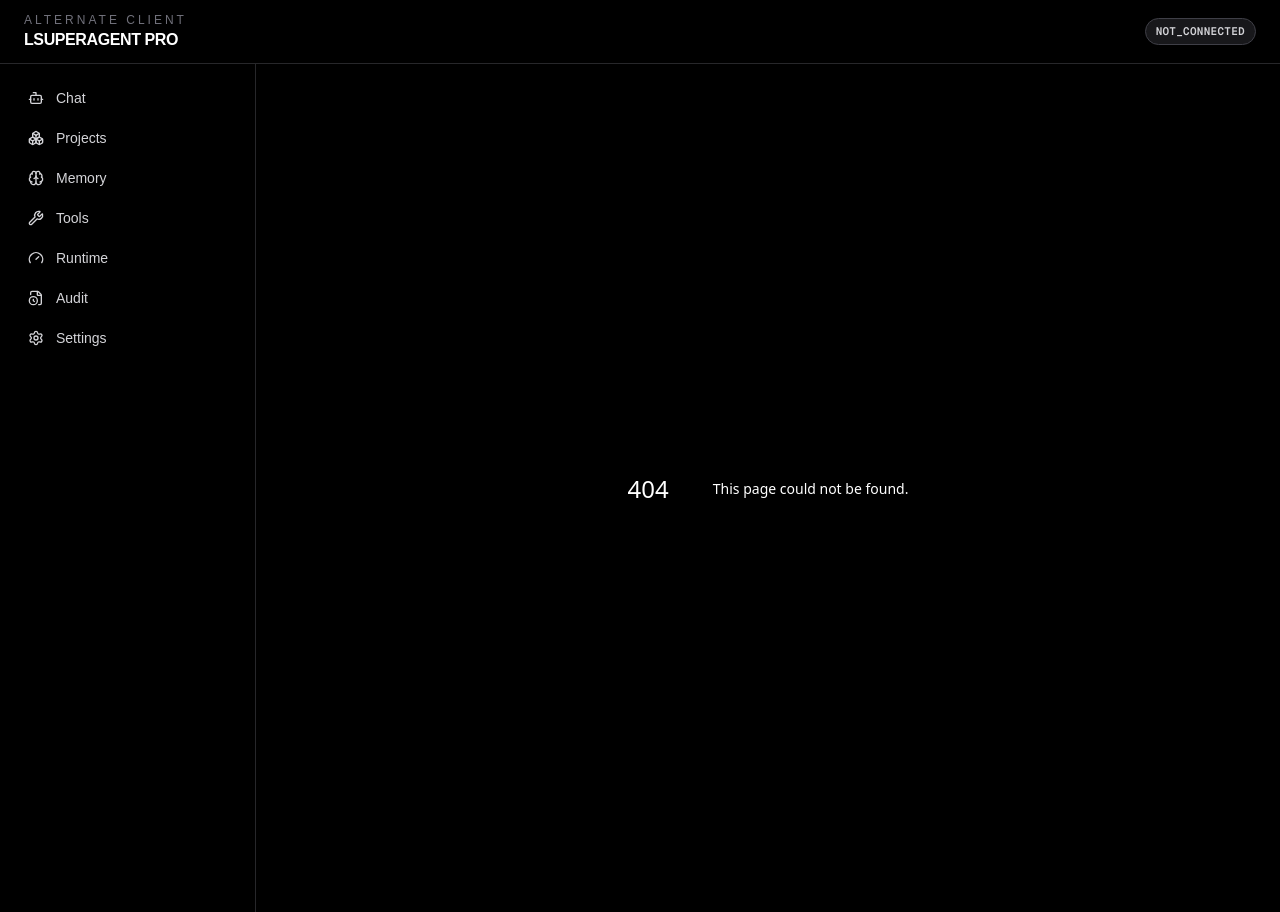
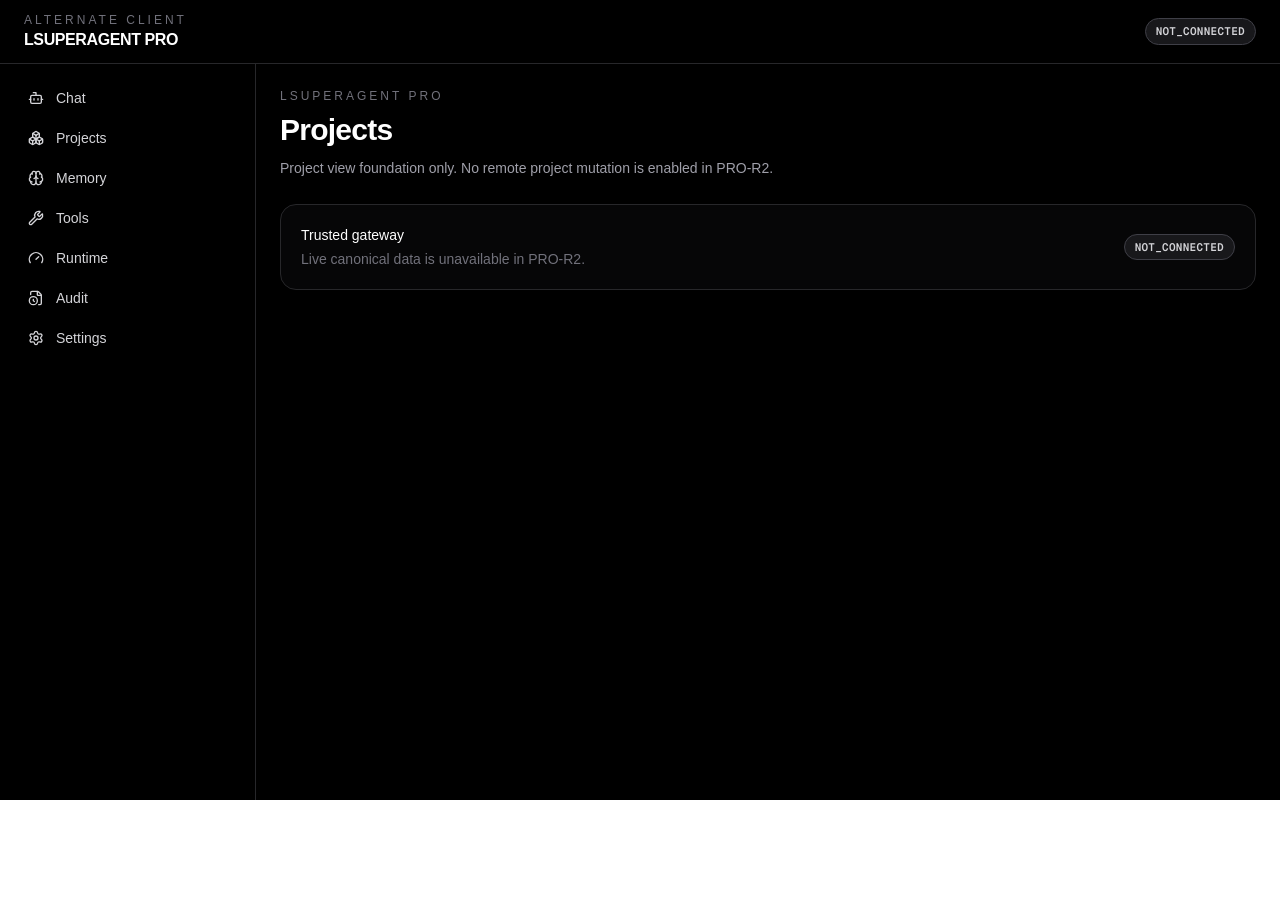
Before and after one commit to thanabartb-ops/Lagensuper-Pro, a Next.js app in the folder lsuperagent-pro/: page /projects in a window 1280 px wide. Before the commit this address had no page. After the commit the page ends 800 px from the top, so only its background shows below. Built offline with nearby package versions, Linux system fonts and the light colour scheme.

Commit message:
feat(pro-r2): add projects module foundation

```diff
--- /dev/null
+++ b/lsuperagent-pro/app/projects/page.tsx
@@ -0,0 +1,5 @@
+import { ModuleStatusPage } from '@/components/modules/ModuleStatusPage'
+
+export default function ProjectsPage() {
+  return <ModuleStatusPage title="Projects" description="Project view foundation only. No remote project mutation is enabled in PRO-R2." />
+}
```
